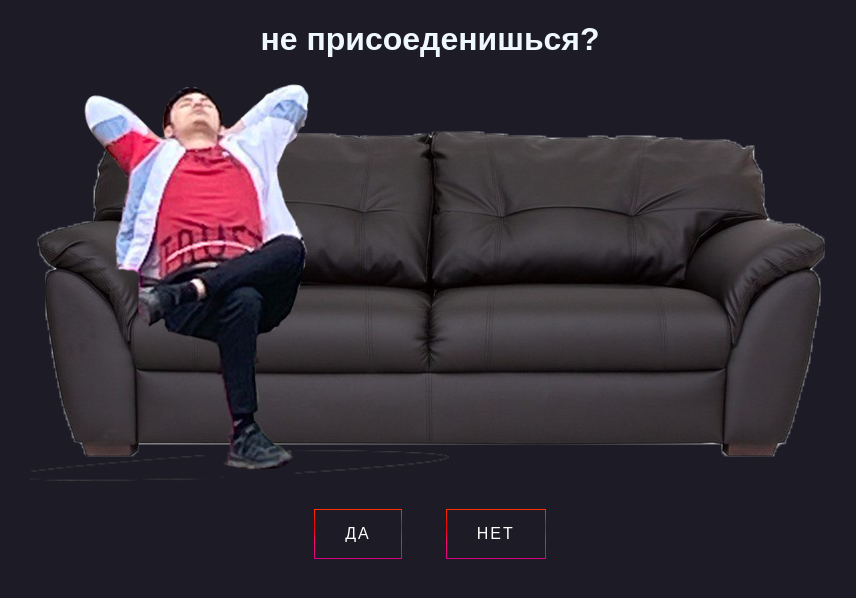
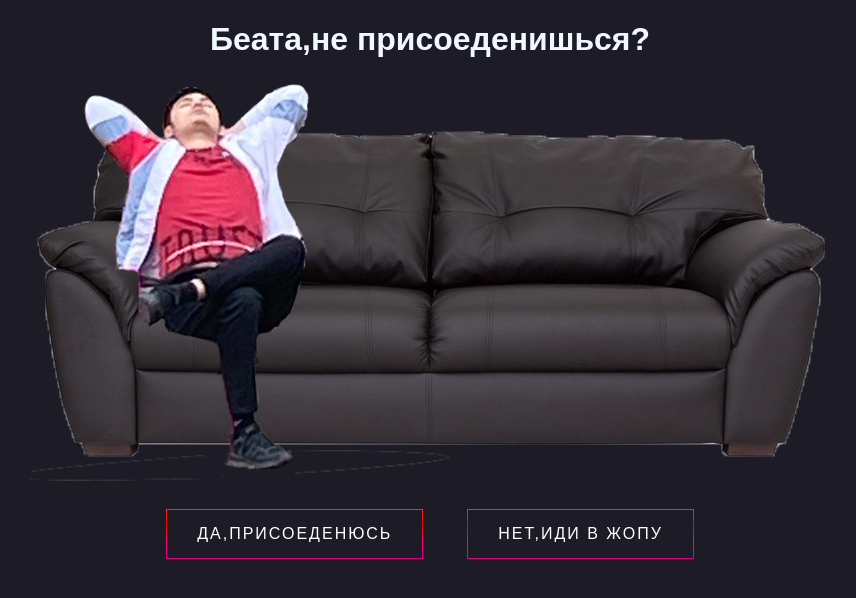
Before and after one commit to Aoii12/new, a plain HTML site: page index.html in a window 1280 px wide. Shown: the whole page, without its empty margins (210-1066 px from the left). Drawn offline with Linux system fonts and the light colour scheme.

Commit message:
Update index.html

```diff
--- a/index.html
+++ b/index.html
@@ -8,12 +8,12 @@
 </head>
 <body>
 	<center>
-		<h1>не присоеденишься?</h1>
+		<h1>Беата,не присоеденишься?</h1>
 		<img src="/1.png" alt="нечего нету идите нахуй">
 	</center>
 	<center>
-		<a href="https://www.youtube.com/watch?v=kSnrQR9BS80&ab_channel=%D0%A4%D1%80%D0%B0%D0%B7%D0%B0%D0%A6%D0%B8%D1%82%D0%B0%D1%82%D0%B0" class="sliding-button">ДА</a>
-		<a href="https://www.youtube.com/watch?v=-S3vWPp7Ddo&ab_channel=%D0%A1%D0%A3%D0%9F%D0%95%D0%A0%D0%9A%D0%9D%D0%98%D0%93%D0%90" class="sliding-button">НЕТ</a>
+		<a href="https://www.youtube.com/watch?v=kSnrQR9BS80&ab_channel=%D0%A4%D1%80%D0%B0%D0%B7%D0%B0%D0%A6%D0%B8%D1%82%D0%B0%D1%82%D0%B0" class="sliding-button">ДА,присоеденюсь</a>
+		<a href="https://www.youtube.com/watch?v=-S3vWPp7Ddo&ab_channel=%D0%A1%D0%A3%D0%9F%D0%95%D0%A0%D0%9A%D0%9D%D0%98%D0%93%D0%90" class="sliding-button">НЕТ,иди в жопу</a>
 	</center>
 
 </body>
```
